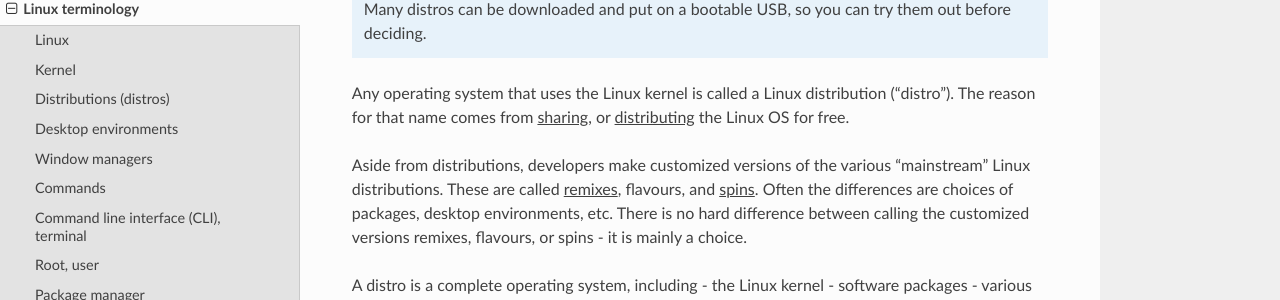
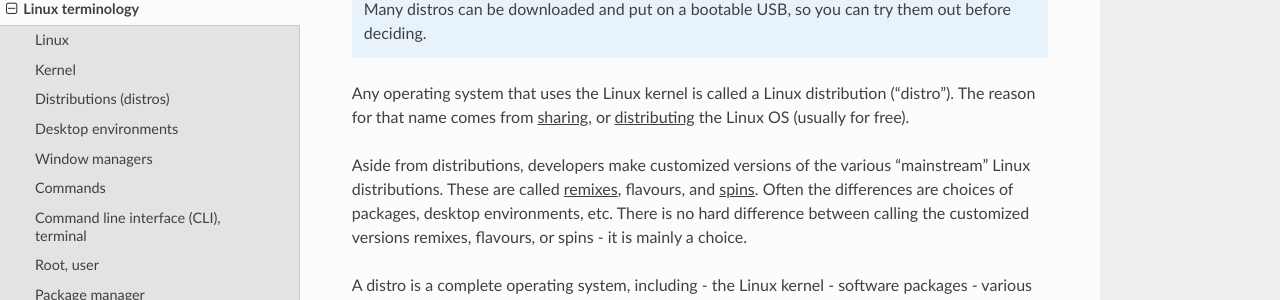
Before and after one commit to hpc2n/intro-linux, an MkDocs documentation site: the page built from docs/linux.md, in a window 1280 px wide and 900 px high, scrolled down 1191 px. Shown: the part 150-450 px from the top of the window. Built offline with MkDocs 1.6.1, drawn with Linux system fonts in a browser that asks for light colours; nearby versions of some CDN libraries.

Commit message:
Adding a picture explain how things work together

```diff
--- a/docs/linux.md
+++ b/docs/linux.md
@@ -45,7 +45,7 @@
 
     Many distros can be downloaded and put on a bootable USB, so you can try them out before deciding.
 
-Any operating system that uses the Linux kernel is called a Linux distribution ("distro"). The reason for that name comes from <u>sharing</u>, or <u>distributing</u>  the Linux OS for free.
+Any operating system that uses the Linux kernel is called a Linux distribution ("distro"). The reason for that name comes from <u>sharing</u>, or <u>distributing</u>  the Linux OS (usually for free).
 
 Aside from distributions, developers make customized versions of the various "mainstream" Linux distributions. These are called <u>remixes</u>, flavours, and <u>spins</u>. Often the differences are choices of packages, desktop environments, etc. There is no hard difference between calling the customized versions remixes, flavours, or spins - it is mainly a choice.
 
```
Also changed, not shown: docs/intro.md (+2 -0 lines), docs/images/how-os-diagram.png (added), 1 other file.
